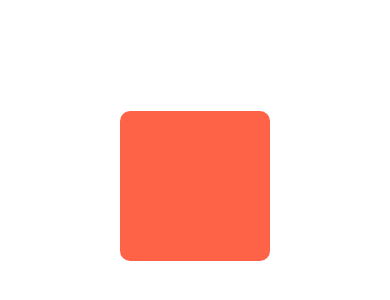
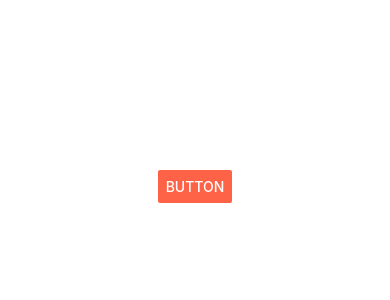
Before and after one commit to TonyOladapo/expo-animations, a React Native app: screen / in a window 390 px wide. Shown: the part 236-536 px from the top of the page. Built offline with nearby package versions, Linux system fonts and the light colour scheme.

Commit message:
add CreateAnimationComponent

```diff
--- a/App.js
+++ b/App.js
@@ -26,6 +26,7 @@ import WidthHeightPercentage from "./components/WidthHeightPercentage";
 import ColorsBackground from "./components/ColorsBackground";
 import RotationMore from "./components/RotationMore";
 import Extrapolate from "./components/Extrapolate";
+import CreateAnimatedComponent from "./components/CreateAnimatedComponent";
 
 export default function App() {
   return (
@@ -54,7 +55,8 @@ export default function App() {
       {/* <InterpolatesOnInterpolate /> */}
       {/* <ColorsBackground /> */}
       {/* <RotationMore /> */}
-      <Extrapolate />
+      {/* <Extrapolate /> */}
+      <CreateAnimatedComponent />
     </View>
   );
 }
--- /dev/null
+++ b/components/CreateAnimatedComponent.js
@@ -0,0 +1,53 @@
+import React, { useState } from "react";
+import { Animated, StyleSheet, View, Button } from "react-native";
+
+const AnimatedButton = Animated.createAnimatedComponent(Button);
+
+const CreateAnimatedComponent = () => {
+  const [animation, setAnimation] = useState(new Animated.Value(0));
+  const animatedColor = animation.interpolate({
+    inputRange: [0, 1],
+    outputRange: ["rgb(255, 99, 71)", "rgb(99, 71, 255)"],
+  });
+
+  const startAnimation = () => {
+    Animated.timing(animation, {
+      toValue: 1,
+      duration: 500,
+      useNativeDriver: false,
+    }).start(() => {
+      Animated.timing(animation, {
+        toValue: 0,
+        duration: 500,
+        useNativeDriver: false,
+      }).start();
+    });
+  };
+
+  return (
+    <View style={styles.container}>
+      <AnimatedButton
+        onPress={startAnimation}
+        title="Button"
+        color={animatedColor}
+      />
+    </View>
+  );
+};
+
+const styles = StyleSheet.create({
+  container: {
+    flex: 1,
+    alignItems: "center",
+    justifyContent: "center",
+  },
+
+  box: {
+    backgroundColor: "tomato",
+    height: 150,
+    width: 150,
+    borderRadius: 10,
+  },
+});
+
+export default CreateAnimatedComponent;
```
